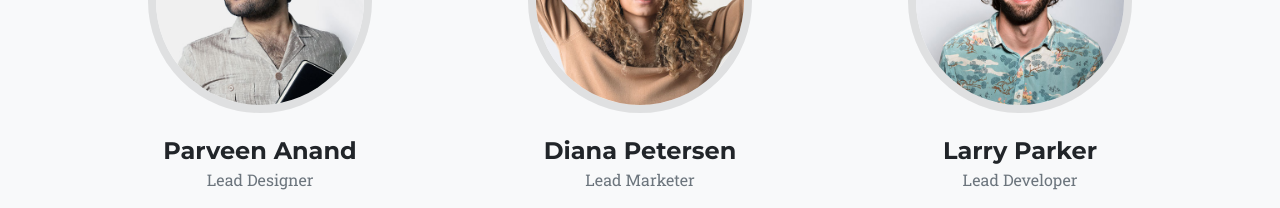
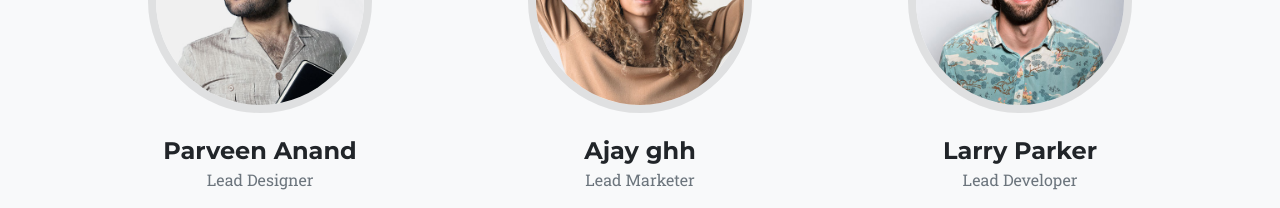
Before and after one commit to Vincy-Ecesis/portfolio.github.io, a plain HTML site: page index.html in a window 1280 px wide. Shown: the part 4840-5048 px from the top of the page. Drawn offline with nearby package versions, Linux system fonts and the light colour scheme.

Commit message:
ajay name

```diff
--- a/index.html
+++ b/index.html
@@ -263,7 +263,7 @@
                     <div class="col-lg-4">
                         <div class="team-member">
                             <img class="mx-auto rounded-circle" src="assets/img/team/2.jpg" alt="..." />
-                            <h4>Diana Petersen</h4>
+                            <h4>Ajay ghh</h4>
                             <p class="text-muted">Lead Marketer</p>
                             <a class="btn btn-dark btn-social mx-2" href="#!" aria-label="Diana Petersen Twitter Profile"><i class="fab fa-twitter"></i></a>
                             <a class="btn btn-dark btn-social mx-2" href="#!" aria-label="Diana Petersen Facebook Profile"><i class="fab fa-facebook-f"></i></a>
```
